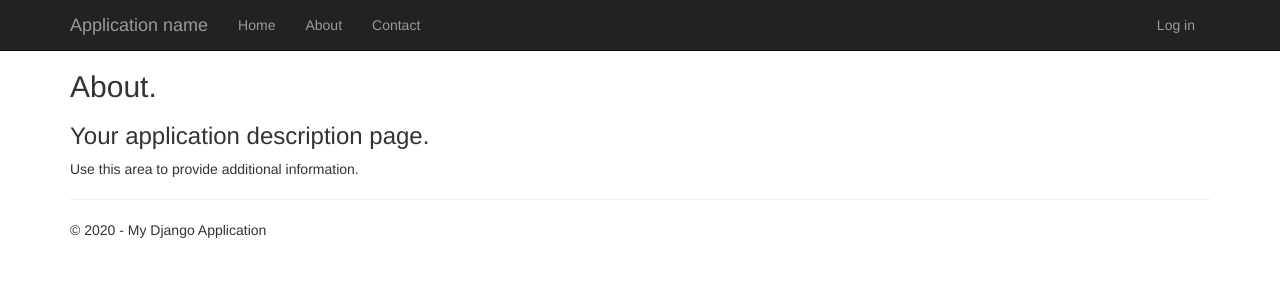
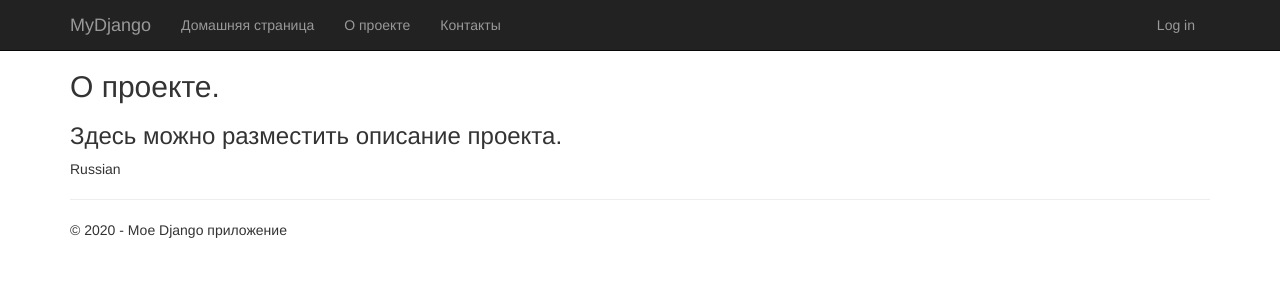
Before and after one commit to antosha-chehonte/LearningDjango, a Django app: page /about/ in a window 1280 px wide. Shown: the top 300 px of the page. Run offline with Django 3.2, Linux system fonts and the light colour scheme; some libraries are stand-ins or nearby versions.

```diff
--- a/DjangoWeb/DjangoWeb/settings.py
+++ b/DjangoWeb/DjangoWeb/settings.py
@@ -101,8 +101,8 @@ AUTH_PASSWORD_VALIDATORS = [
 
 # Internationalization
 # https://docs.djangoproject.com/en/2.1/topics/i18n/
-LANGUAGE_CODE = 'en-us'
-TIME_ZONE = 'UTC'
+LANGUAGE_CODE = 'ru-ru'
+TIME_ZONE = 'Asia/Novosibirsk'
 USE_I18N = True
 USE_L10N = True
 USE_TZ = True
--- a/DjangoWeb/app/templates/app/about.html
+++ b/DjangoWeb/app/templates/app/about.html
@@ -5,6 +5,6 @@
 <h2>{{ title }}.</h2>
 <h3>{{ message }}</h3>
 
-<p>Use this area to provide additional information.</p>
+<p>Russian</p>
 
 {% endblock %}
--- a/DjangoWeb/app/templates/app/layout.html
+++ b/DjangoWeb/app/templates/app/layout.html
@@ -3,7 +3,7 @@
 <head>
     <meta charset="utf-8" />
     <meta name="viewport" content="width=device-width, initial-scale=1.0">
-    <title>{{ title }} - My Django Application</title>
+    <title>{{ title }} - Мое Django приложение</title>
     {% load staticfiles %}
     <link rel="stylesheet" type="text/css" href="{% static 'app/content/bootstrap.min.css' %}" />
     <link rel="stylesheet" type="text/css" href="{% static 'app/content/site.css' %}" />
@@ -19,13 +19,13 @@
                     <span class="icon-bar"></span>
                     <span class="icon-bar"></span>
                 </button>
-                <a href="/" class="navbar-brand">Application name</a>
+                <a href="/" class="navbar-brand">MyDjango</a>
             </div>
             <div class="navbar-collapse collapse">
                 <ul class="nav navbar-nav">
-                    <li><a href="{% url 'home' %}">Home</a></li>
-                    <li><a href="{% url 'about' %}">About</a></li>
-                    <li><a href="{% url 'contact' %}">Contact</a></li>
+                    <li><a href="{% url 'home' %}">Домашняя страница</a></li>
+                    <li><a href="{% url 'about' %}">О проекте</a></li>
+                    <li><a href="{% url 'contact' %}">Контакты</a></li>
                 </ul>
                 {% include 'app/loginpartial.html' %}
             </div>
@@ -36,7 +36,7 @@
 {% block content %}{% endblock %}
         <hr/>
         <footer>
-            <p>&copy; {{ year }} - My Django Application</p>
+            <p>&copy; {{ year }} - Мое Django приложение</p>
         </footer>
     </div>
 
--- a/DjangoWeb/app/views.py
+++ b/DjangoWeb/app/views.py
@@ -13,7 +13,7 @@ def home(request):
         request,
         'app/index.html',
         {
-            'title':'Home Page',
+            'title':'Домашняя страница',
             'year':datetime.now().year,
         }
     )
@@ -25,8 +25,8 @@ def contact(request):
         request,
         'app/contact.html',
         {
-            'title':'Contact',
-            'message':'Your contact page.',
+            'title':'Контакты',
+            'message':'Страница контактов.',
             'year':datetime.now().year,
         }
     )
@@ -38,8 +38,8 @@ def about(request):
         request,
         'app/about.html',
         {
-            'title':'About',
-            'message':'Your application description page.',
+            'title':'О проекте',
+            'message':'Здесь можно разместить описание проекта.',
             'year':datetime.now().year,
         }
     )
```
Also changed, not shown: 1 other file.
